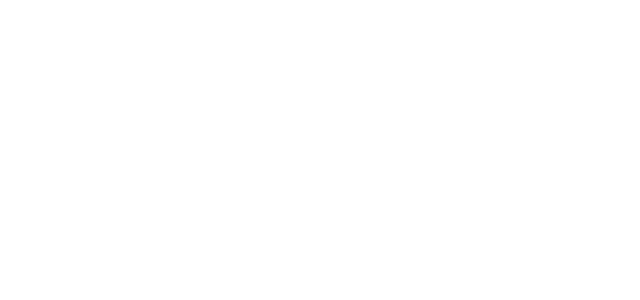
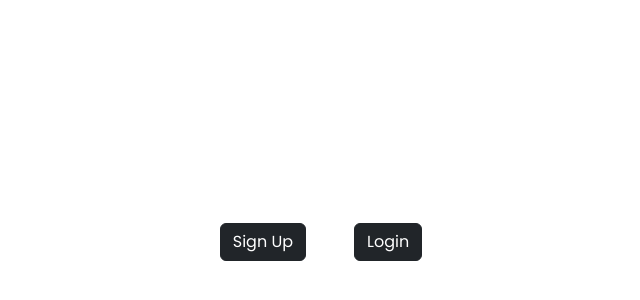
Before and after one commit to IndranilChutia/j4d_react, a React (Create React App) app: page / in a window 1280 px wide. Before the commit this address had no page. Shown: the part 158-458 px from the top of the page, without its empty margins (319-959 px from the left). Built offline with nearby package versions, Linux system fonts and the light colour scheme.

Commit message:
Landing page with Signup/Login Buttons

```diff
--- a/src/App.jsx
+++ b/src/App.jsx
@@ -1,5 +1,6 @@
 import React from 'react';
 import { Route, Routes } from 'react-router-dom';
+import LandingPage from './pages/LandingPage';
 
 import Login from './pages/Login';
 import Signup from './pages/Signup';
@@ -8,6 +9,7 @@ import Signup from './pages/Signup';
 function App() {
   return (
     <Routes>
+      <Route path='/' element={<LandingPage/>}/>
       <Route path='/signup' element={<Signup/>}/>
       <Route path='/login' element={<Login/>}/>
     </Routes>
--- /dev/null
+++ b/src/pages/LandingPage.jsx
@@ -0,0 +1,16 @@
+import React from 'react'
+import { Button, Container } from 'react-bootstrap'
+import { Link } from 'react-router-dom'
+
+function LandingPage() {
+  return (
+    <Container className='d-flex justify-content-center align-items-center vh-100'>
+        <Button variant="dark" className='m-4'><Link to={'/signup'} className="text-decoration-none text-white">Sign Up</Link></Button>
+        <Button variant="dark" className='m-4'><Link to={'/login'} className="text-decoration-none text-white">Login</Link></Button>
+
+    </Container>
+
+  )
+}
+
+export default LandingPage
```
